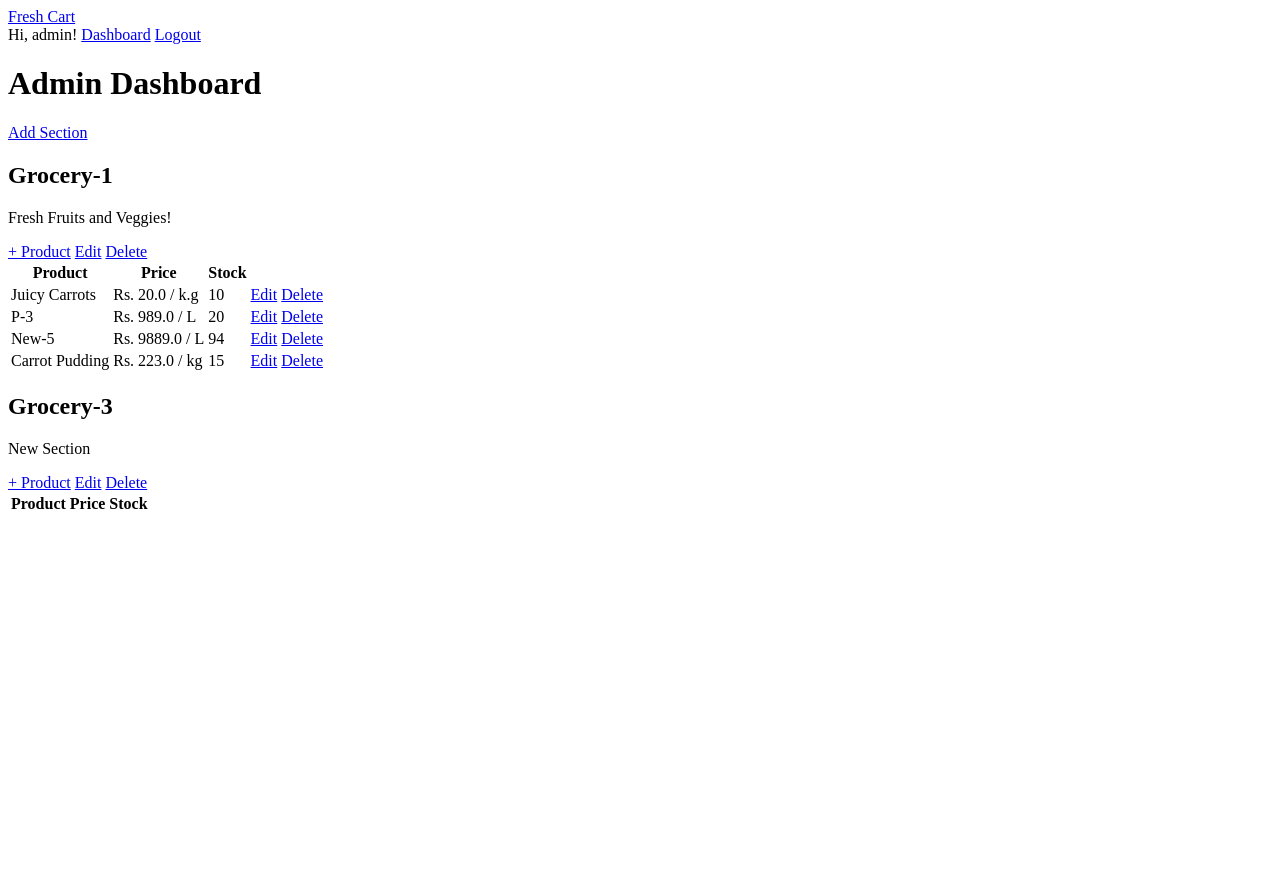
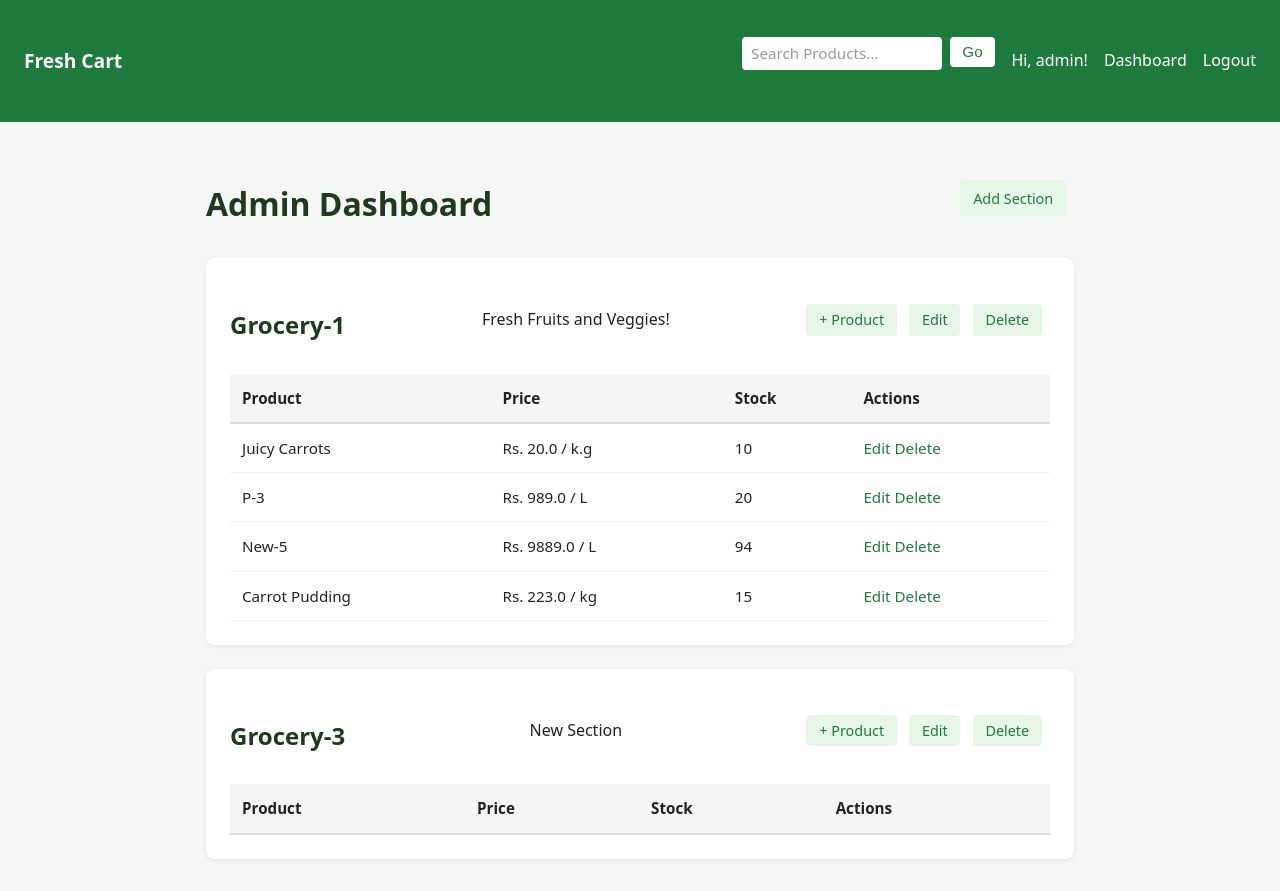
Before and after one commit to Sadiya-125/MAD-1-Bootcamp, a Flask app: page /admin in a window 1280 px wide. Before the commit the page ends 509 px from the top, so only its background shows below. Run offline with Flask 3, Linux system fonts and the light colour scheme; a user stored in the database is signed in; data comes from the database, SQL or seed files in the repository; both versions use the stored data as it was after the commit; lists and menus that the app fills with data are empty.

Commit message:
JS and CSS

```diff
--- a/app.py
+++ b/app.py
@@ -99,6 +99,12 @@ def delete_product(id):
     db.session.commit()
     return redirect(url_for('admin_dashboard'))
 
+@app.route('/search')
+def search():
+    q = request.args.get('q', '').strip()
+    results = (Products.query.filter(Products.name.ilike(f'%{q}%')).all() if q else [])
+    return render_template('search.html', results=results, query=q)
+
 @app.route('/register', methods=['GET', 'POST'])
 def register():
     if request.method == 'POST':
--- a/static/style.css
+++ b/static/style.css
@@ -0,0 +1,241 @@
+* {
+  box-sizing: border-box;
+}
+body {
+  font-family: system-ui, "Segoe UI", sans-serif;
+  margin: 0;
+  background: #f5f7f4;
+  color: #222;
+  line-height: 1.6;
+}
+
+/* Headings */
+h1,
+h2,
+h3 {
+  color: #1f3a1f;
+  margin-top: 1.5rem;
+  margin-bottom: 0.8rem;
+}
+h1 {
+  font-size: 2rem;
+}
+h2 {
+  font-size: 1.5rem;
+}
+h3 {
+  font-size: 1.2rem;
+}
+
+/* Paragraphs and text */
+p {
+  margin: 0.5rem 0;
+}
+
+/* Links */
+a {
+  color: #1f7a3d;
+  text-decoration: none;
+}
+a:hover {
+  text-decoration: underline;
+}
+
+/* Navigation */
+.navbar {
+  display: flex;
+  align-items: center;
+  gap: 1rem;
+  background: #1f7a3d;
+  color: #fff;
+  padding: 0.8rem 1.5rem;
+}
+.navbar a,
+.navbar .brand {
+  color: #fff;
+  text-decoration: none;
+}
+.navbar a:hover {
+  text-decoration: underline;
+}
+.brand {
+  font-weight: bold;
+  font-size: 1.2rem;
+}
+.nav-links {
+  margin-left: auto;
+  display: flex;
+  align-items: center;
+  gap: 1rem;
+}
+.search-form {
+  display: flex;
+  gap: 0.5rem;
+}
+.search-form input {
+  padding: 0.4rem 0.6rem;
+  border: none;
+  border-radius: 4px;
+  width: 200px;
+}
+.search-form input:focus {
+  outline: none;
+  box-shadow: 0 0 4px rgba(0, 0, 0, 0.2);
+}
+.search-form button {
+  padding: 0.4rem 0.8rem;
+  background: #fff;
+  color: #1f7a3d;
+  border: none;
+  border-radius: 4px;
+  cursor: pointer;
+  font-weight: 500;
+  height: 100%;
+}
+.search-form button:hover {
+  background: #f0f0f0;
+}
+
+/* Container */
+.container {
+  max-width: 900px;
+  margin: 2rem auto;
+  padding: 0 1rem;
+}
+
+/* Flash messages */
+.flash {
+  background: #fff3cd;
+  padding: 0.8rem 1rem;
+  border-radius: 6px;
+  margin-bottom: 1rem;
+  border-left: 4px solid #ffc107;
+}
+
+/* Cards */
+.card {
+  background: #fff;
+  border-radius: 8px;
+  padding: 1.5rem;
+  margin-bottom: 1.5rem;
+  box-shadow: 0 1px 4px rgba(0, 0, 0, 0.08);
+}
+.card-head,
+.dash-head {
+  display: flex;
+  justify-content: space-between;
+  align-items: center;
+  margin-bottom: 1rem;
+  gap: 1rem;
+}
+.card-head a,
+.dash-head a {
+  margin-right: 0.5rem;
+  padding: 0.4rem 0.8rem;
+  background: #e8f5e9;
+  color: #1f7a3d;
+  border-radius: 4px;
+  font-size: 0.9rem;
+}
+.card-head a:hover,
+.dash-head a:hover {
+  background: #c8e6c9;
+  text-decoration: none;
+}
+
+/* Tables */
+table {
+  width: 100%;
+  border-collapse: collapse;
+  margin-top: 0.5rem;
+  font-size: 0.95rem;
+}
+th {
+  background: #f5f5f5;
+  font-weight: 600;
+  text-align: left;
+  padding: 0.75rem;
+  border-bottom: 2px solid #ddd;
+}
+td {
+  text-align: left;
+  padding: 0.75rem;
+  border-bottom: 1px solid #eee;
+}
+tr:hover {
+  background: #f9f9f9;
+}
+
+/* Filter input */
+#filter {
+  width: 100%;
+  max-width: 300px;
+  padding: 0.6rem;
+  margin-bottom: 1rem;
+  border: 1px solid #ccc;
+  border-radius: 6px;
+  font-size: 0.95rem;
+}
+#filter:focus {
+  outline: none;
+  border-color: #1f7a3d;
+  box-shadow: 0 0 4px rgba(31, 122, 61, 0.2);
+}
+
+/* Results table styling */
+#results {
+  margin-top: 1rem;
+}
+
+/* Forms */
+form {
+  max-width: 500px;
+  margin: 1.5rem 0;
+}
+form input {
+  display: block;
+  width: 100%;
+  padding: 0.7rem;
+  margin-bottom: 1rem;
+  border: 1px solid #ccc;
+  border-radius: 6px;
+  font-size: 0.95rem;
+  font-family: inherit;
+}
+form input:focus {
+  outline: none;
+  border-color: #1f7a3d;
+  box-shadow: 0 0 4px rgba(31, 122, 61, 0.2);
+}
+form input::placeholder {
+  color: #999;
+}
+
+/* Buttons */
+button,
+.btn {
+  background: #1f7a3d;
+  color: #fff;
+  border: none;
+  padding: 0.6rem 1.2rem;
+  border-radius: 6px;
+  cursor: pointer;
+  text-decoration: none;
+  display: inline-block;
+  font-size: 0.95rem;
+  font-weight: 500;
+  transition: all 0.2s ease;
+}
+button:hover,
+.btn:hover {
+  background: #165d2f;
+  text-decoration: none;
+}
+button:active,
+.btn:active {
+  transform: scale(0.98);
+}
+button:disabled {
+  background: #ccc;
+  cursor: not-allowed;
+}
--- a/templates/admin_dashboard.html
+++ b/templates/admin_dashboard.html
@@ -27,6 +27,7 @@
       <th>Product</th>
       <th>Price</th>
       <th>Stock</th>
+      <th>Actions</th>
     </tr>
     {% for product in section.products %}
     <tr>
--- a/templates/base.html
+++ b/templates/base.html
@@ -4,12 +4,21 @@
     <meta charset="UTF-8" />
     <meta name="viewport" content="width=device-width, initial-scale=1.0" />
     <title>{% block title %}Fresh Cart{% endblock %}</title>
+    <link
+      rel="stylesheet"
+      href="{{ url_for('static', filename='style.css') }}"
+    />
   </head>
   <body>
     <nav class="navbar">
       <a href="{{ url_for('home') }}" class="brand">Fresh Cart</a>
 
       <div class="nav-links">
+        <form action="{{ url_for('search') }}" method="get" class="search-form">
+          <input type="text" name="q" placeholder="Search Products..." />
+          <button type="submit">Go</button>
+        </form>
+
         {% if session.user_id %}
         <span>Hi, {{ session.username }}!</span>
 
```
Also changed, not shown: templates/home.html (+24 -4 lines), templates/search.html (added, +40 -0 lines), instance/freshcart.db.
